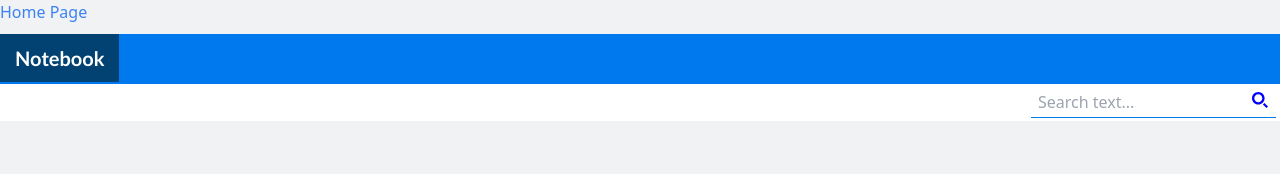
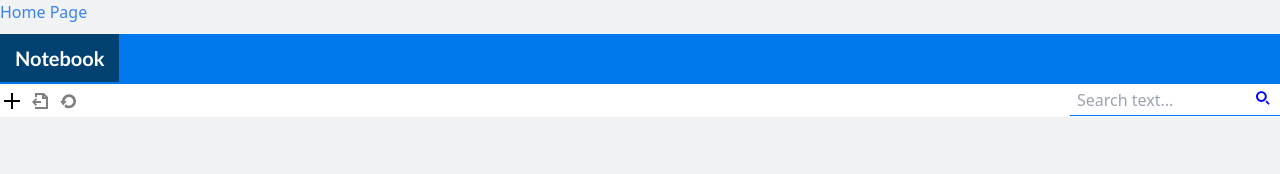
Before and after one commit to mhmdmar/MultiApp, a Vue app: page /notebook in a window 1280 px wide. Shown: the top 174 px of the page. Built offline with nearby package versions, Linux system fonts and the light colour scheme; what vue-confetti would draw is missing.

Commit message:
added tailwind css part 2

```diff
--- a/src/components/Board/Note.vue
+++ b/src/components/Board/Note.vue
@@ -8,20 +8,20 @@
         }"
     >
         <div class="top-toolbar">
-            <div class="top-note-toolbar-buttons" v-if="!editMode">
-                <div class="left-toolbar-icon">
-                    <SvgIcon icon="Edit" @click="editNote"></SvgIcon>
-                    <SvgIcon
-                        icon="Refresh"
-                        :disabled="resetNoteDisabled"
-                        @click="resetNote"
-                    >
-                    </SvgIcon>
-                </div>
-                <div class="flex-right-side">
-                    <SvgIcon icon="Delete" @click="deleteNoteClicked"></SvgIcon>
-                </div>
-            </div>
+            <Toolbar
+                v-if="!editMode"
+                class="top-note-toolbar-buttons"
+                :leftIcons="[
+                    {name: 'Edit', callback: editNote},
+                    {name: 'Refresh', callback: resetNote, disabled: resetNoteDisabled}
+                ]"
+                :rightIcons="[
+                    {
+                        name: 'Delete',
+                        callback: deleteNoteClicked
+                    }
+                ]"
+            ></Toolbar>
             <div v-else>
                 <SvgIcon icon="ArrowLeft" @click="finishEditNote"></SvgIcon>
             </div>
@@ -58,13 +58,14 @@
     import {mapGetters, mapMutations} from "vuex";
     import keyboardShortcut from "@/directives/keyboardShortcut";
     import keyboardKeys from "@/utils/keyboardKeys.json";
+    import Toolbar from "@/components/Toolbar";
     export default {
         name: "Note",
         props: ["note"],
         directives: {
             keyboardShortcut
         },
-        components: {SvgIcon},
+        components: {Toolbar, SvgIcon},
         data() {
             return {
                 visible: true,
@@ -171,18 +172,13 @@
 
 <style lang="scss" scoped>
     .note-container {
-        padding: 5px;
-        display: inline-flex;
-        overflow: hidden;
-        flex-direction: column;
-        width: 250px;
+        @apply inline-flex p-2 overflow-hidden flex-col;
         background-color: #ffffff;
         margin-left: 8px;
         margin-right: 8px;
         box-sizing: border-box;
         box-shadow: 2px 2px rgba(0, 0, 0, 0.15);
         margin-top: 16px;
-        min-width: 250px;
     }
 
     .top-note-toolbar-buttons {
@@ -204,13 +200,14 @@
             margin-left: auto;
         }
     }
-
-    .text-label,
+    .text-label {
+        margin-top: 5px;
+        width: 100%;
+        height: 90%;
+    }
     .note-text-area {
         width: 100%;
         height: 100%;
-    }
-    .note-text-area {
         resize: none;
         padding: 7px 0;
         line-height: 16px;
@@ -259,17 +256,9 @@
         margin: 0;
         left: 0;
         width: 100%;
-        height: 100%;
+        height: 90%;
     }
     .error-icon {
         margin: 0 10px;
     }
-    .left-toolbar-icon {
-        display: flex;
-        flex-grow: 0.1;
-        justify-content: space-between;
-    }
-    .top-toolbar {
-        padding: 2px 8px;
-    }
 </style>
--- a/src/components/Board/NoteBook.vue
+++ b/src/components/Board/NoteBook.vue
@@ -12,7 +12,7 @@
             @resetNotesClicked="resetNotes"
             :isBoardDirty="isBoardDirty"
         ></TopToolbar>
-        <div>
+        <div class="grid grid-cols-1 md:grid-cols-3 m-3 md:m-6 gap-y-4">
             <Note
                 v-for="note in notes"
                 :key="note.id"
--- a/src/components/Board/Search.vue
+++ b/src/components/Board/Search.vue
@@ -47,6 +47,7 @@
 
 <style scoped lang="scss">
     .search-container {
+        width: 200px;
         display: flex;
         align-items: baseline;
         border-bottom: 1px solid #ffffff;
@@ -55,6 +56,7 @@
     }
     .search {
         border-bottom-color: #0079ef;
+        color: black;
         height: 32px;
         width: 100%;
         line-height: 16px;
--- a/src/components/Board/TopToolbar.vue
+++ b/src/components/Board/TopToolbar.vue
@@ -3,34 +3,34 @@
         <div class="title">
             <span id="appName">Notebook</span>
         </div>
-        <div class="toolbar-container" :class="{'disabled-toolbar': isEditMode}">
-            <SvgIcon
-                class="top-toolbar-icon"
-                icon="Add"
-                :disabled="isEditMode"
-                @click="addNote"
-            ></SvgIcon>
-            <SvgIcon
-                class="top-toolbar-icon"
-                icon="Export"
-                :disabled="isEditMode || !isBoardDirty"
-                @click="saveNotes"
-            ></SvgIcon>
-            <SvgIcon
-                class="top-toolbar-icon"
-                icon="Refresh"
-                :disabled="isEditMode || !isBoardDirty"
-                @click="resetNotes"
-            ></SvgIcon>
-            <Search class="search-bar" :disabled="isEditMode"></Search>
-        </div>
+        <Toolbar
+            class="bg-white"
+            :leftIcons="[
+                {name: 'Add', callback: addNote, disabled: isEditMode},
+                {
+                    name: 'Export',
+                    callback: saveNotes,
+                    disabled: isEditMode || !isBoardDirty
+                },
+                {
+                    name: 'Refresh',
+                    callback: resetNotes,
+                    disabled: isEditMode || !isBoardDirty
+                }
+            ]"
+            :rightIcons="[
+                {
+                    type: 'search',
+                    disabled: isEditMode
+                }
+            ]"
+        ></Toolbar>
     </div>
 </template>
 
 <script>
-    import SvgIcon from "@/components/Shared/SvgIcon";
-    import Search from "@/components/Board/Search";
     import {mapGetters} from "vuex";
+    import Toolbar from "@/components/Toolbar";
 
     export default {
         name: "TopToolbar",
@@ -40,7 +40,7 @@
                 default: false
             }
         },
-        components: {Search, SvgIcon},
+        components: {Toolbar},
         computed: {
             ...mapGetters(["searchText", "isEditMode"])
         },
--- /dev/null
+++ b/src/components/Toolbar.vue
@@ -0,0 +1,70 @@
+<template>
+    <div class="top-note-toolbar-buttons">
+        <div class="left-toolbar-icon">
+            <div
+                v-for="(icon, idx) in leftIcons"
+                :key="idx"
+                class="items-center inline-flex mr-2 ml-1"
+            >
+                <SvgIcon
+                    :icon="icon.name"
+                    :disabled="icon.disabled"
+                    @click="icon.callback"
+                ></SvgIcon>
+            </div>
+        </div>
+        <div class="flex-right-side">
+            <div v-for="(icon, idx) in rightIcons" :key="idx">
+                <Search
+                    class="search-bar"
+                    v-if="icon.type === 'search'"
+                    :disabled="icon.disabled"
+                ></Search>
+                <SvgIcon
+                    v-else
+                    :icon="icon.name"
+                    :disabled="icon.disabled"
+                    @click="icon.callback"
+                ></SvgIcon>
+            </div>
+        </div>
+    </div>
+</template>
+
+<script>
+    import SvgIcon from "@/components/Shared/SvgIcon";
+    import Search from "@/components/Board/Search";
+    export default {
+        name: "Toolbar",
+        components: {
+            Search,
+            SvgIcon
+        },
+        props: {
+            leftIcons: {
+                type: Array,
+                default: () => {}
+            },
+            rightIcons: {
+                type: Array,
+                default: () => {}
+            }
+        }
+    };
+</script>
+
+<style scoped>
+    .top-note-toolbar-buttons {
+        display: flex;
+        margin-bottom: 5px;
+    }
+    .flex-right-side {
+        display: flex;
+        margin-left: auto;
+        overflow: hidden;
+    }
+    .left-toolbar-icon {
+        display: flex;
+        flex-grow: 0.1;
+    }
+</style>
```
